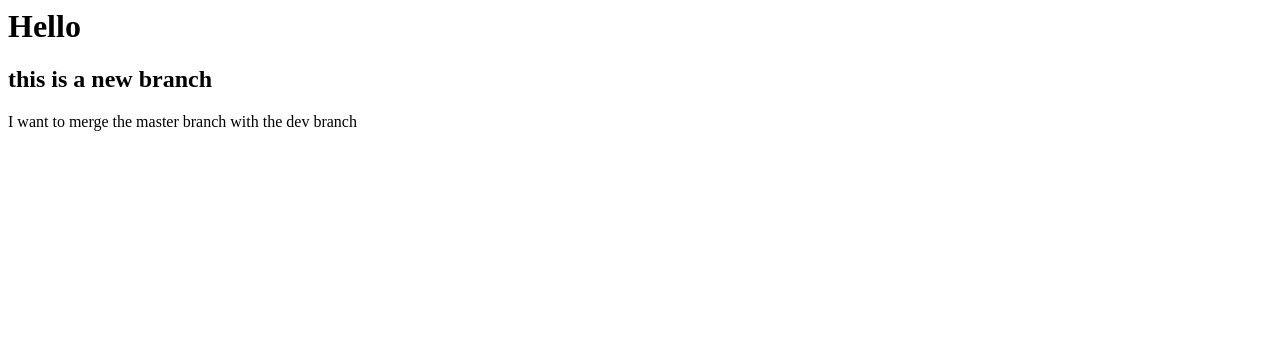
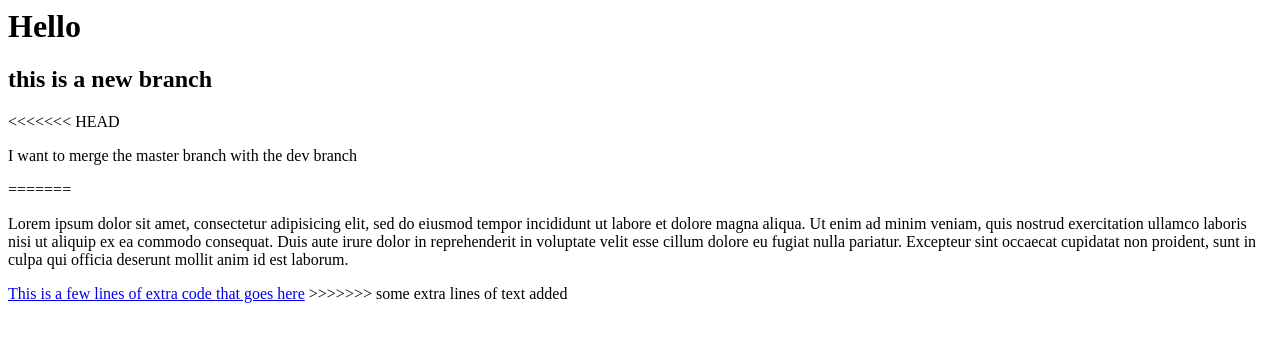
Before and after one commit to designsimp/graphQL, a plain HTML site: page index.html in a window 1280 px wide. Drawn offline with Linux system fonts and the light colour scheme.

Commit message:
index commit

```diff
--- a/index.html
+++ b/index.html
@@ -1,3 +1,13 @@
 <h1>Hello</h1>
 <h2>this is a new branch</h2>
+<<<<<<< HEAD
 <p>I want to merge the master branch with the dev branch<p>
+=======
+<p>Lorem ipsum dolor sit amet, consectetur adipisicing elit, sed do eiusmod
+tempor incididunt ut labore et dolore magna aliqua. Ut enim ad minim veniam,
+quis nostrud exercitation ullamco laboris nisi ut aliquip ex ea commodo
+consequat. Duis aute irure dolor in reprehenderit in voluptate velit esse
+cillum dolore eu fugiat nulla pariatur. Excepteur sint occaecat cupidatat non
+proident, sunt in culpa qui officia deserunt mollit anim id est laborum.</p>
+<a href="#">This is a few lines of extra code that goes here</a>
+>>>>>>> some extra lines of text added
```
